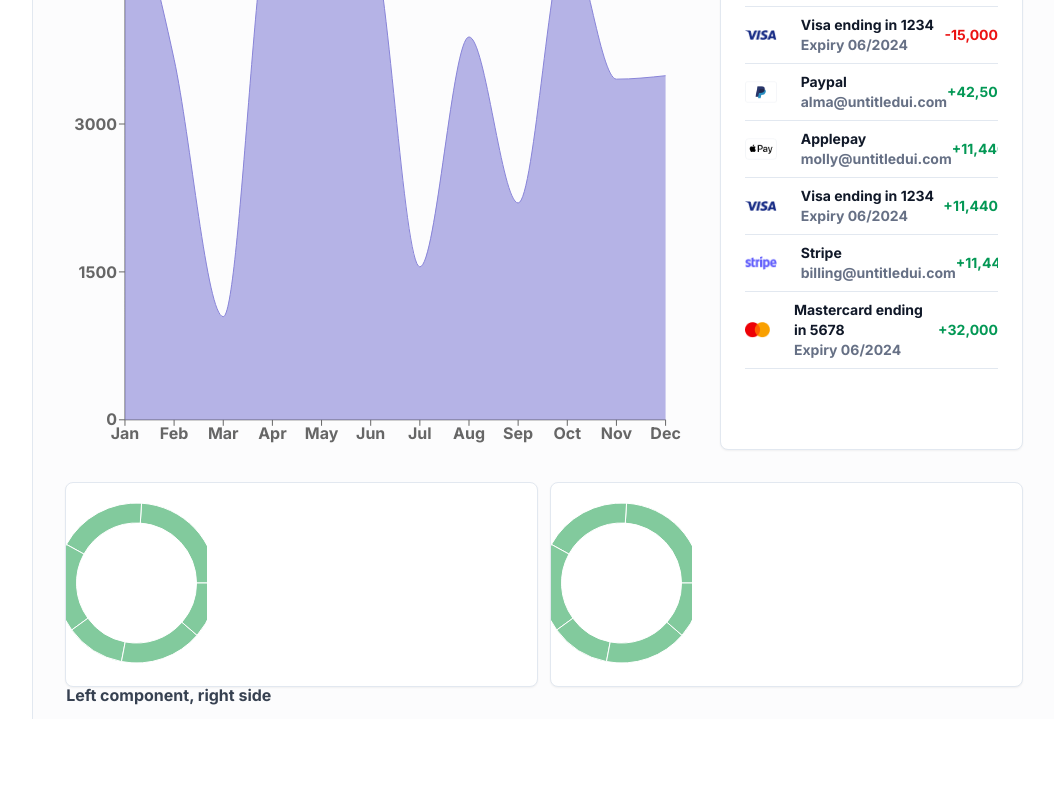
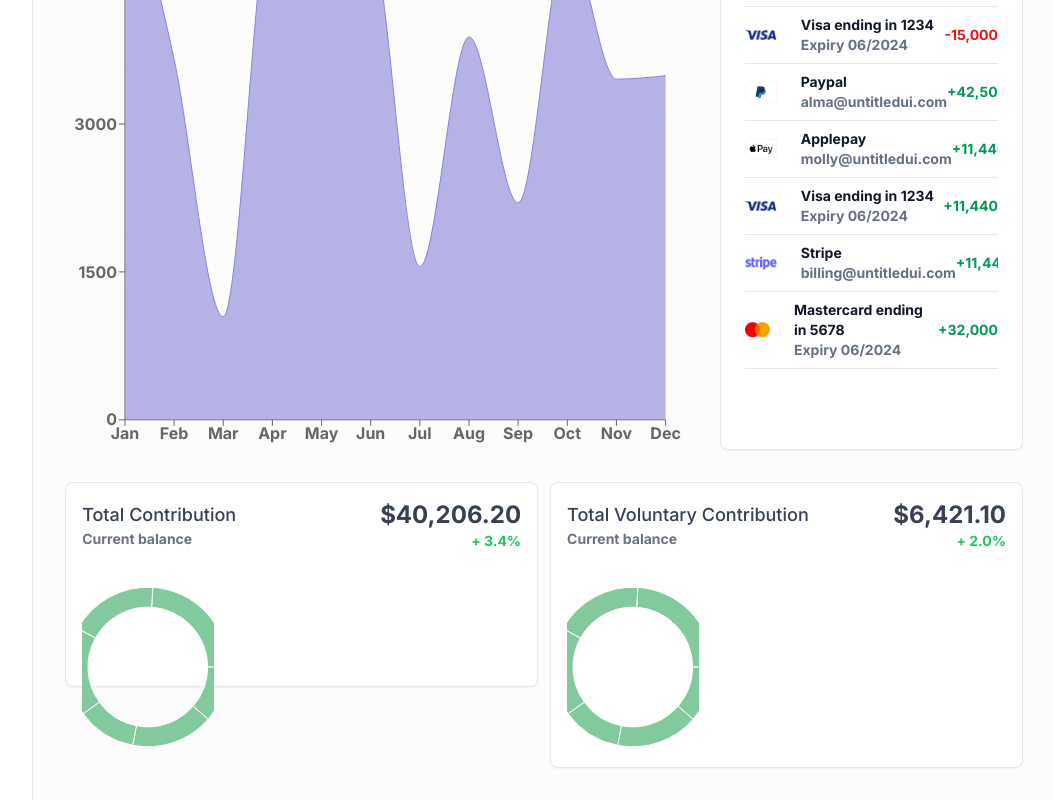
Before and after one commit to Drifty-Cyber/o-dash-next, a Next.js app: page / in a window 1280 px wide. Shown: the part 759-1559 px from the top of the page, without its empty margins (225-1279 px from the left). Before the commit the page ends 1478 px from the top, so only its background shows below. Built offline with nearby package versions, Linux system fonts and the light colour scheme; what tailwindcss-debug-screens would draw is missing.

Commit message:
chore: add pie chart

```diff
--- a/app/page.tsx
+++ b/app/page.tsx
@@ -157,7 +157,7 @@ export default function Home() {
       </section>
 
       {/* Pie Chart &  */}
-      <section className="grid grid-cols-2 gap-3">
+      {/* <section className="grid grid-cols-2 gap-3">
         <section className="bg-white rounded-lg shadow-sm border lg:h-[205px]">
           <section>
             <PieChartComponent />
@@ -169,6 +169,45 @@ export default function Home() {
             <PieChartComponent />
           </section>
         </section>
+      </section> */}
+
+      <section className="grid grid-cols-2 gap-3">
+        <section className="bg-white rounded-lg shadow-sm border lg:h-[205px]">
+          <section className="flex items-center justify-between p-4">
+            <section>
+              <h3 className="text-lg font-medium">Total Contribution</h3>
+              <p className="text-gray-500 text-sm">Current balance</p>
+            </section>
+            <section>
+              <div className="text-right">
+                <p className="text-2xl font-bold">$40,206.20</p>
+                <p className="text-green-500 text-sm">+ 3.4%</p>
+              </div>
+            </section>
+          </section>
+          <section className="mx-4">
+            <PieChartComponent />
+          </section>
+        </section>
+        <section className="bg-white rounded-lg shadow-sm border">
+          <section className="flex items-center justify-between p-4">
+            <section>
+              <h3 className="text-lg font-medium">
+                Total Voluntary Contribution
+              </h3>
+              <p className="text-gray-500 text-sm">Current balance</p>
+            </section>
+            <section>
+              <div className="text-right">
+                <p className="text-2xl font-bold">$6,421.10</p>
+                <p className="text-green-500 text-sm">+ 2.0%</p>
+              </div>
+            </section>
+          </section>
+          <section className="mx-4">
+            <PieChartComponent />
+          </section>
+        </section>
       </section>
     </div>
   );
```
